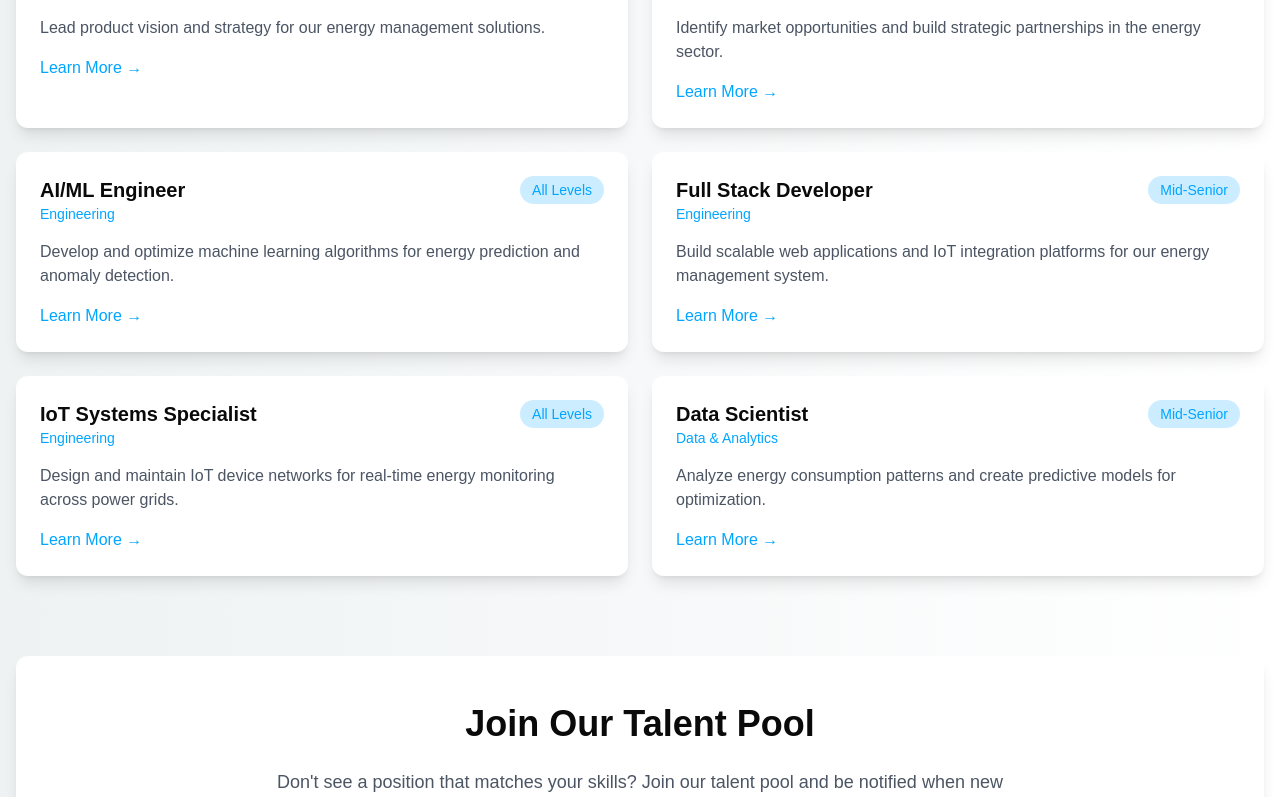
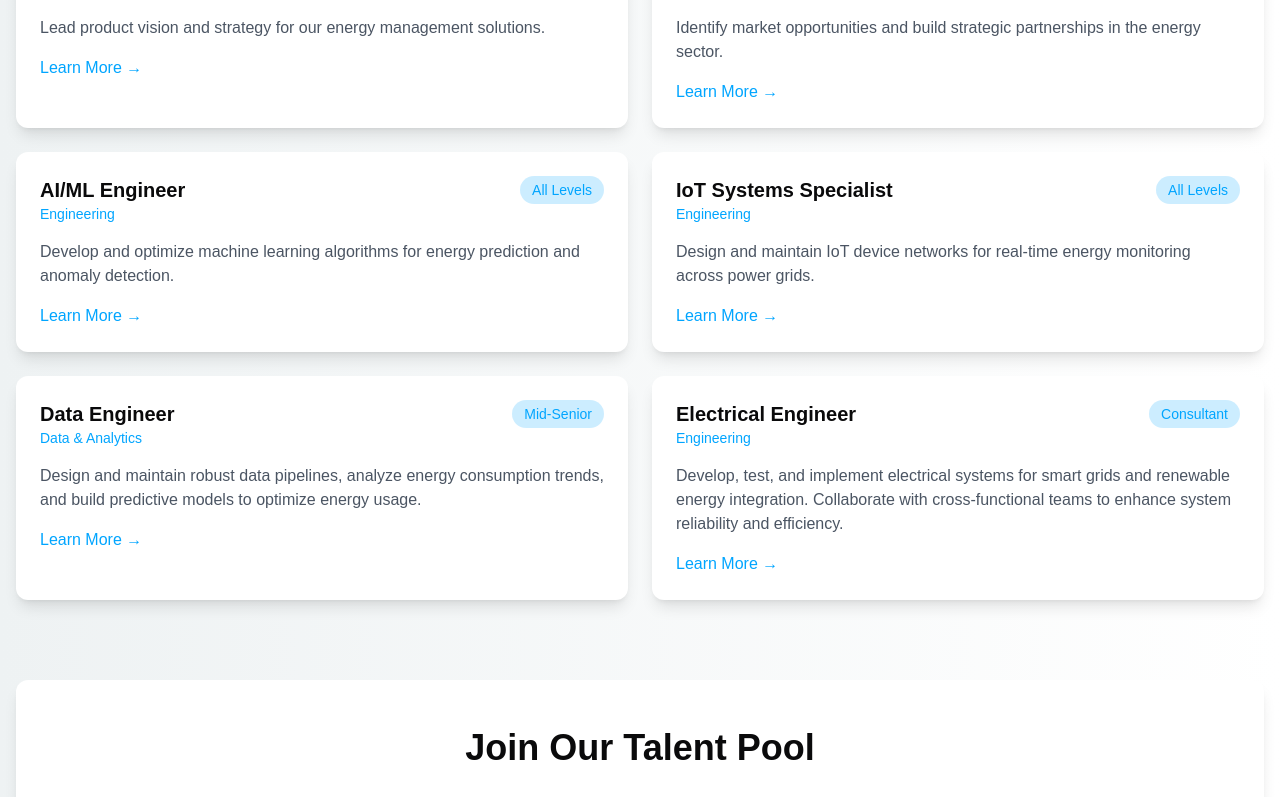
Before and after one commit to yskooo/electrifai-web, a Next.js app: page /careers in a window 1280 px wide. Shown: the part 656-1453 px from the top of the page. Built offline with nearby package versions, Linux system fonts and the light colour scheme; a web font is replaced by a local one.

Commit message:
chore: talent pool

```diff
--- a/app/careers/page.tsx
+++ b/app/careers/page.tsx
@@ -34,22 +34,22 @@ const CareersPage = () => {
       description: 'Develop and optimize machine learning algorithms for energy prediction and anomaly detection.',
     },
     {
-      title: 'Full Stack Developer',
-      department: 'Engineering',
-      level: 'Mid-Senior',
-      description: 'Build scalable web applications and IoT integration platforms for our energy management system.',
-    },
-    {
       title: 'IoT Systems Specialist',
       department: 'Engineering',
       level: 'All Levels',
       description: 'Design and maintain IoT device networks for real-time energy monitoring across power grids.',
     },
     {
-      title: 'Data Scientist',
+      title: 'Data Engineer',
       department: 'Data & Analytics',
       level: 'Mid-Senior',
-      description: 'Analyze energy consumption patterns and create predictive models for optimization.',
+      description: 'Design and maintain robust data pipelines, analyze energy consumption trends, and build predictive models to optimize energy usage.',
+    },
+    {
+      title: 'Electrical Engineer',
+      department: 'Engineering',
+      level: 'Consultant',
+      description: 'Develop, test, and implement electrical systems for smart grids and renewable energy integration. Collaborate with cross-functional teams to enhance system reliability and efficiency.',
     },
   ];
 
--- a/app/components/Team.tsx
+++ b/app/components/Team.tsx
@@ -87,7 +87,7 @@ const Team = () => {
           <h2 className={`text-2xl sm:text-3xl lg:text-4xl font-extrabold tracking-tighter ${
             isDarkMode ? 'text-white' : 'text-[#0A0A0B]'
           } mb-4`}>
-            Meet Our Team
+            Our Team
           </h2>
           <p className={`text-sm md:text-md lg:text-lg ${
             isDarkMode ? 'text-gray-300' : 'text-gray-600'
```
